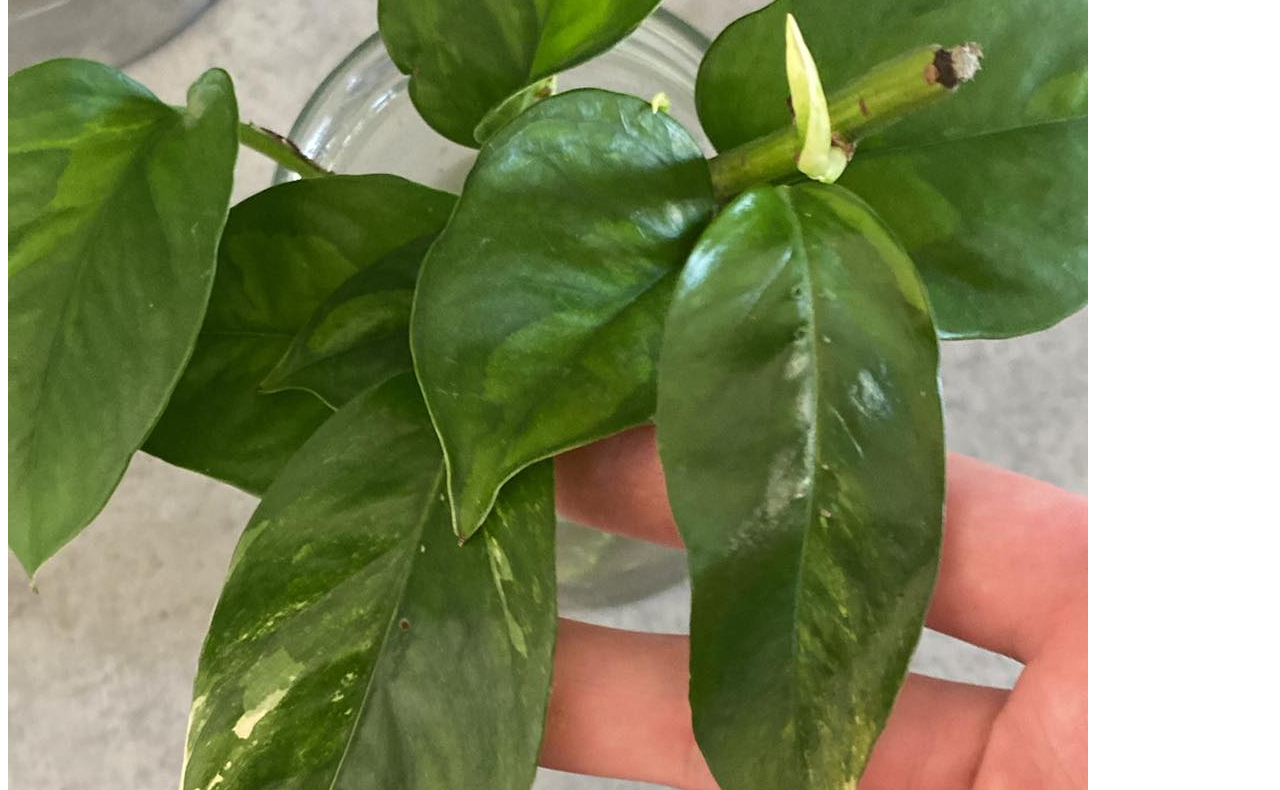
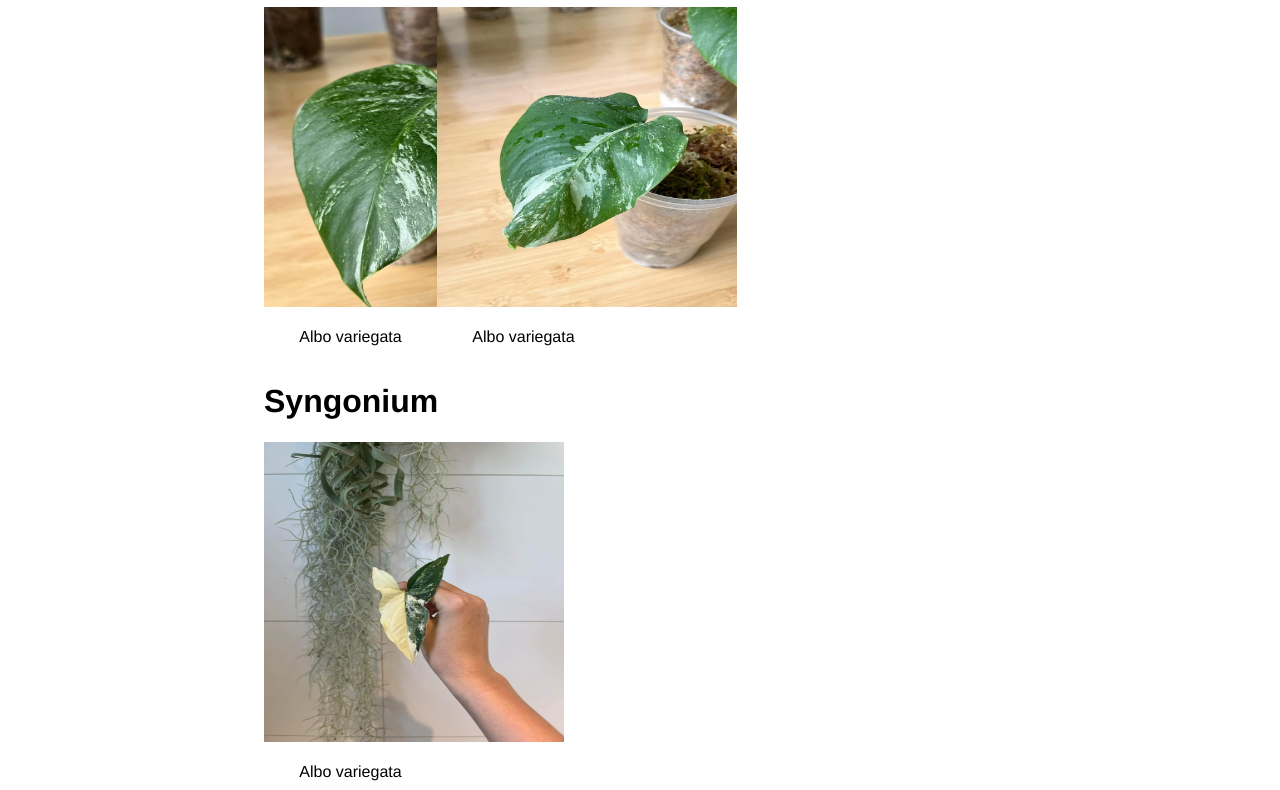
Before and after one commit to dzu1i/dzu1i.github.io, a plain HTML site: page index.html in a window 1280 px wide. Shown: the part 553-1343 px from the top of the page. Drawn offline with Linux system fonts and the light colour scheme.

Commit message:
Update style.css

```diff
--- a/style.css
+++ b/style.css
@@ -1,3 +1,72 @@
 * {
-  font-family: Helvetica;
+    font-family: Helvetica;
+  }
+
+html {
+    margin-left: 20%;
+    margin-right: 20%;
 }
+
+img {
+    width: 200px;
+}
+
+#title {
+    text-align: center;
+    background-color: white;
+}
+
+
+/*from chatgtp*/
+.Epipremnum {
+    display: flex;
+    justify-content: space-between;
+}
+
+.e_element {
+    text-align: center;
+    width: 23%; /* Adjust as needed */
+}
+
+.e_element img {
+    width: 300px; /* Adjust image size as needed */
+    height: 300px; /* Adjust image size as needed */
+    border-radius: 0%; /* Makes the image round */
+    margin-bottom: 5px; /* Space between image and name */
+}
+
+.monstera {
+    display: flex;
+    justify-content: flex-start; /* Aligns elements to the right */
+}
+
+.m_element {
+    text-align: center;
+    width: 23%; /* Adjust as needed */
+    margin-left: 0px; /* Adjust space between elements */
+}
+
+.m_element img {
+    width: 300px; /* Adjust image size as needed */
+    height: 300px; /* Adjust image size as needed */
+    border-radius: 0%; /* Makes the image round */
+    margin-bottom: 5px; /* Space between image and name */
+}
+
+.sygonium {
+    display: flex;
+    justify-content: flex-start; /* Aligns elements to the right */
+}
+
+.s_element {
+    text-align: center;
+    width: 23%; /* Adjust as needed */
+    margin-left: 0px; /* Adjust space between elements */
+}
+
+.s_element img {
+    width: 300px; /* Adjust image size as needed */
+    height: 300px; /* Adjust image size as needed */
+    border-radius: 0%; /* Makes the image round */
+    margin-bottom: 5px; /* Space between image and name */
+}
```
